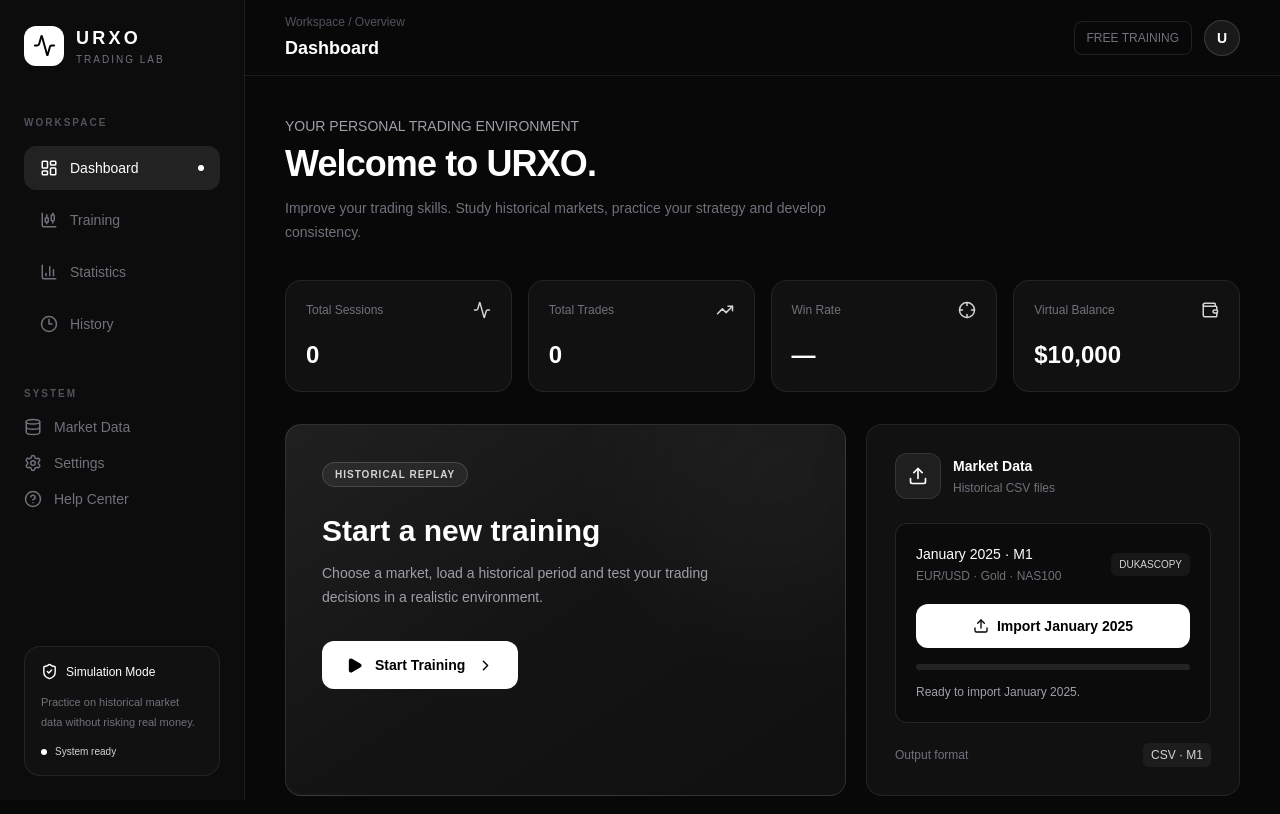
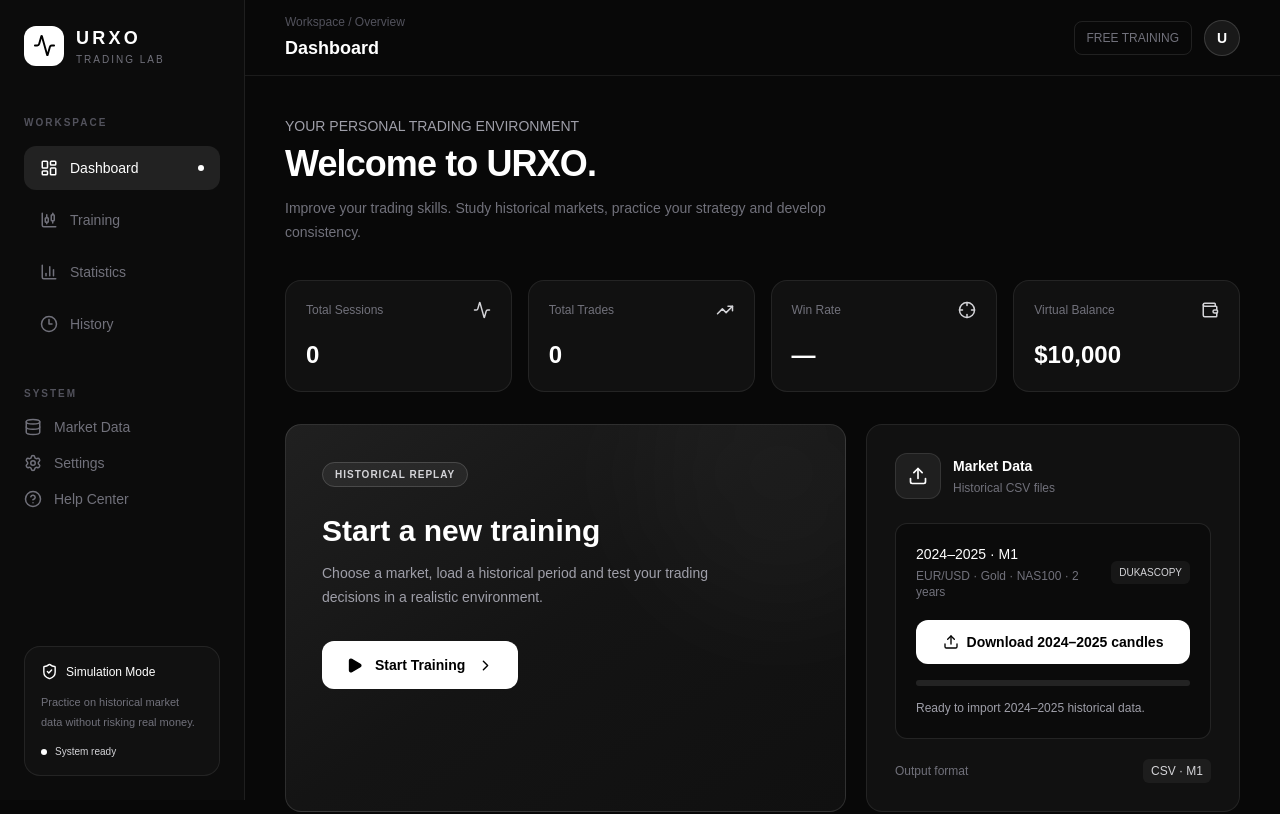
Before and after one commit to Urxo54/urxo-trading-simulator, a Next.js app: page / in a window 1280 px wide. Shown: the top 814 px of the page. Built offline with nearby package versions, Linux system fonts and the light colour scheme.

Commit message:
Add 2024-2025 candle download control

```diff
--- a/src/app/page.tsx
+++ b/src/app/page.tsx
@@ -39,7 +39,7 @@ type ImportEvent = {
 
 export default function Home() {
   const [importing, setImporting] = useState(false);
-  const [importStatus, setImportStatus] = useState("Ready to import January 2025.");
+  const [importStatus, setImportStatus] = useState("Ready to import 2024–2025 historical data.");
   const [importProgress, setImportProgress] = useState(0);
   const [importResults, setImportResults] = useState<string[]>([]);
 
@@ -50,7 +50,7 @@ export default function Home() {
     setImportStatus("Connecting to Dukascopy...");
 
     try {
-      const response = await fetch("/api/import-january", { method: "POST" });
+      const response = await fetch("/api/import-history", { method: "POST" });
       if (!response.ok || !response.body) {
         const result = await response.json().catch(() => null);
         throw new Error(result?.error ?? "Could not start import.");
@@ -237,8 +237,8 @@ export default function Home() {
               <div className="rounded-xl border border-white/10 bg-black/30 p-5">
                 <div className="flex items-center justify-between gap-3">
                   <div>
-                    <p className="text-sm font-medium">January 2025 · M1</p>
-                    <p className="mt-1 text-xs text-zinc-500">EUR/USD · Gold · NAS100</p>
+                    <p className="text-sm font-medium">2024–2025 · M1</p>
+                    <p className="mt-1 text-xs text-zinc-500">EUR/USD · Gold · NAS100 · 2 years</p>
                   </div>
                   <span className="rounded-md bg-white/5 px-2 py-1 text-[10px] text-zinc-300">DUKASCOPY</span>
                 </div>
@@ -248,7 +248,7 @@ export default function Home() {
                   className="mt-5 flex w-full items-center justify-center gap-2 rounded-xl bg-white px-4 py-3 text-sm font-semibold text-black transition hover:bg-zinc-200 disabled:cursor-not-allowed disabled:opacity-50"
                 >
                   <Upload size={16} />
-                  {importing ? "Importing January..." : "Import January 2025"}
+                  {importing ? "Importing 2024–2025..." : "Download 2024–2025 candles"}
                 </button>
                 <div className="mt-4 h-1.5 overflow-hidden rounded-full bg-white/10">
                   <div className="h-full rounded-full bg-white transition-all" style={{ width: `${importProgress}%` }} />
```
